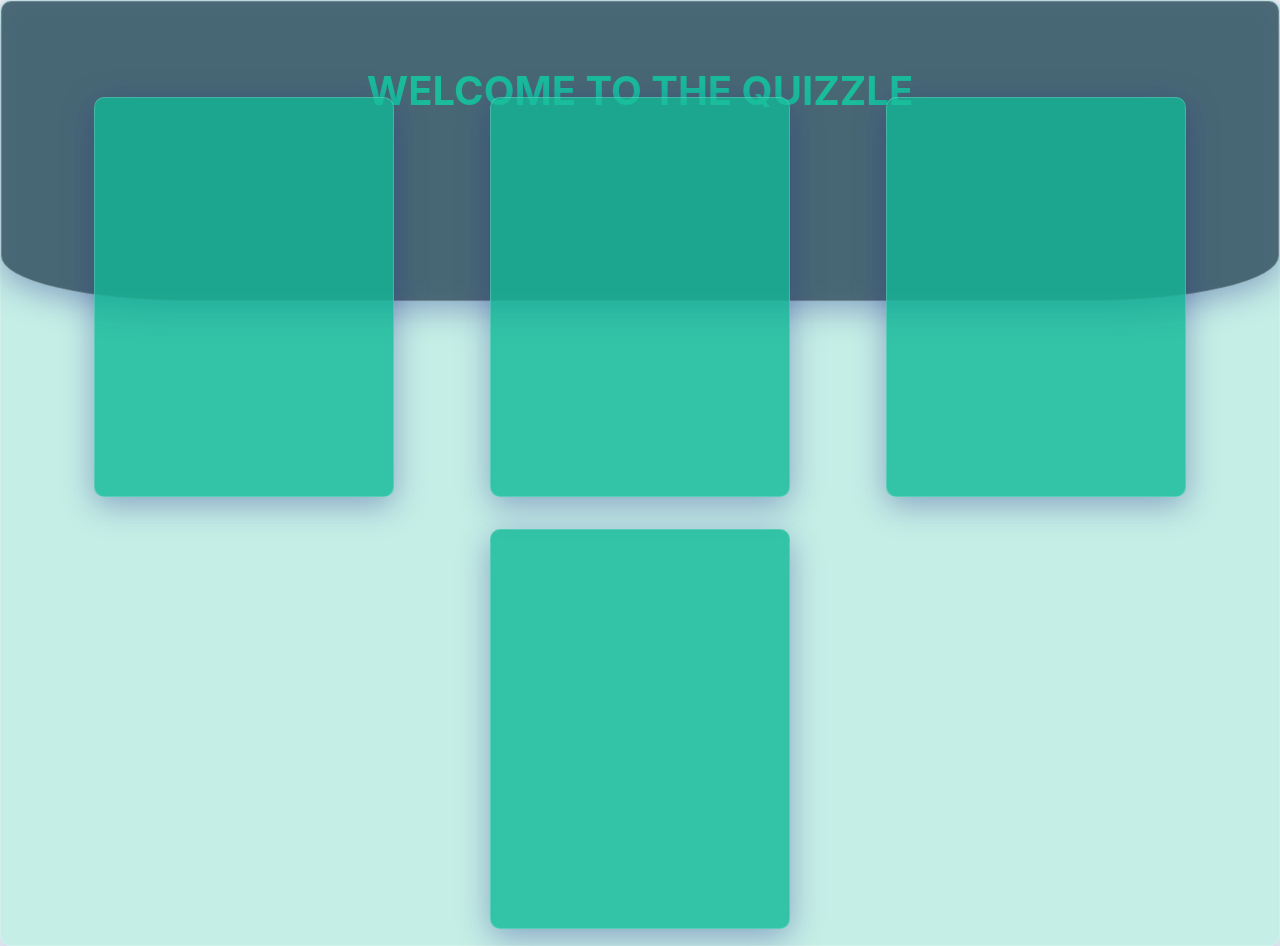
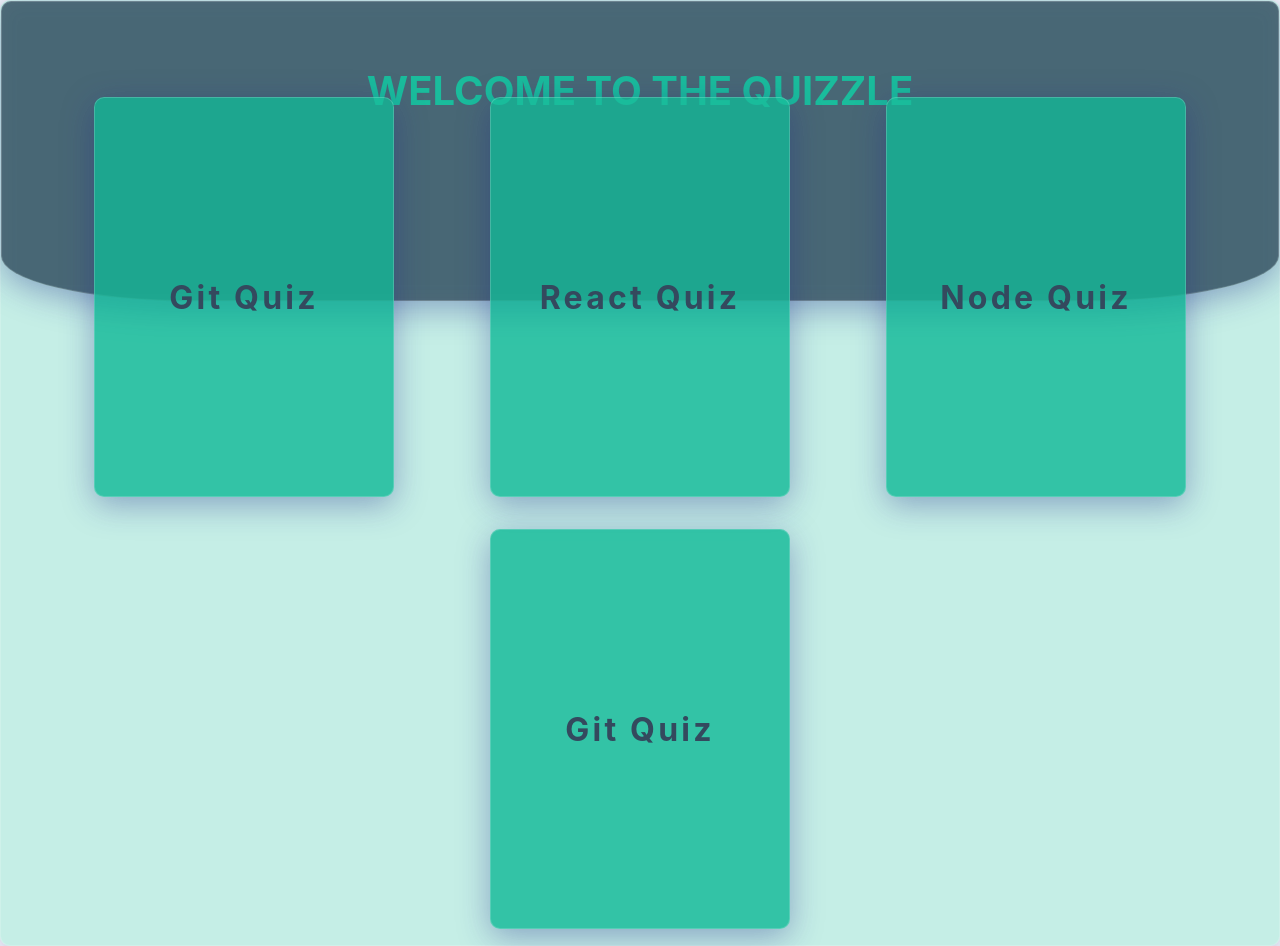
Before and after one commit to vineet-singhal2312/quizzle-fun-typescript, a React (Create React App) app: page /quizzes in a window 1280 px wide. Built offline with nearby package versions, Linux system fonts and the light colour scheme.

Commit message:
style: some changes , add: two quiz api , try to implement timer

```diff
--- a/src/App.css
+++ b/src/App.css
@@ -7,9 +7,12 @@
   box-sizing: border-box;
 }
 :root {
-
   --primaryColor: #487eb0;
 
   --secondaryColor: #1e282f;
   --textColor: grey;
 }
+
+.link {
+  text-decoration: none;
+}
--- a/src/components/header/Header.css
+++ b/src/components/header/Header.css
@@ -23,12 +23,16 @@
   border-bottom-right-radius: 15%;
 
   display: flex;
-  flex-direction: column;
+  /* flex-direction: column; */
   padding-top: 4rem;
-  /* align-items: center;
-  justify-content: center; */
+  align-items: center;
+  justify-content: center;
 }
 .header-heading {
   font-size: 2.5rem;
   color: var(--primaryColor);
+  /* justify-self: flex-start;
+   */
+
+  align-self: flex-start;
 }
--- a/src/components/header/Header.tsx
+++ b/src/components/header/Header.tsx
@@ -1,6 +1,56 @@
-import React from "react";
+import axios from "axios";
+import { useParams } from "react-router";
+import { intState, useQuiz } from "../providers/QuizContextProvider";
 import "./Header.css";
+import Button from "@material-ui/core/Button";
+
 export const Header = ({ heading }: { heading: string }) => {
+  const { quizName } = useParams();
+  const {
+    state,
+    dispatch,
+  }: {
+    state: intState;
+    dispatch: any;
+  } = useQuiz();
+  // useEffect((): any => {
+  //   const clearInterval = setInterval(() => {
+  //     setTimer((time) => time - 1);
+  //   }, 1000);
+  //   return clearInterval;
+  // }, []);
+
+  type question = {
+    quizName: string;
+
+    question: string;
+
+    plusPoint: number;
+    negativePoint: number;
+
+    rightOption?: string;
+    wrongOption?: string[];
+    options?: string[];
+  };
+
+  type Questions = question[];
+
+  const startQuiz = async () => {
+    try {
+      const res = await axios.get<Questions>(`/quiz/${quizName}`);
+      // console.log(res);
+
+      const data = res.data.map((qus) => ({
+        ...qus,
+        options: [qus.rightOption]
+          .concat(qus.wrongOption)
+          .sort(() => Math.random() - 0.5),
+      }));
+      dispatch({ type: "initialize-data", data: data });
+    } catch (error) {
+      console.log(error, "error");
+    }
+  };
   return (
     <div className="header">
       <h1 className="header-heading">{heading}</h1>
--- a/src/components/providers/QuizContextProvider.tsx
+++ b/src/components/providers/QuizContextProvider.tsx
@@ -8,6 +8,7 @@ export type intState = {
   isNxtBtn: boolean;
   clickedRight: string;
   clickedWrong: string;
+  startQuiz: boolean;
 };
 
 const initialState: intState = {
@@ -17,6 +18,7 @@ const initialState: intState = {
   isNxtBtn: false,
   clickedRight: "",
   clickedWrong: "",
+  startQuiz: false,
 };
 
 type question = {
@@ -38,12 +40,14 @@ type ACTIONTYPE =
   | { type: "increment"; negativePoint: number; plusPoint: number }
   | { type: "decrement"; negativePoint: number; plusPoint: number }
   | { type: "initialize-data"; data: Questions }
-  | { type: "increase-qus-number" }
+  | { type: "increase-qus-number"; payload: number }
   | { type: "next-button"; payload: boolean }
   | { type: "clicked-right"; payload: string }
   | { type: "clicked-wrong"; payload: string };
 
 const reducer = (state: typeof initialState, action: ACTIONTYPE) => {
+  console.log(state);
+
   switch (action.type) {
     case "increment":
       return { ...state, score: state.score + action.plusPoint };
@@ -52,12 +56,12 @@ const reducer = (state: typeof initialState, action: ACTIONTYPE) => {
       return { ...state, score: state.score - action.negativePoint };
 
     case "initialize-data":
-      return { ...state, data: action.data };
+      return { ...state, data: action.data, startQuiz: true };
     case "next-button":
       return { ...state, isNxtBtn: action.payload };
 
     case "increase-qus-number":
-      return { ...state, questionNum: state.questionNum + 1 };
+      return { ...state, questionNum: state.questionNum + action.payload };
     case "clicked-right":
       return { ...state, clickedRight: action.payload };
 
--- a/src/components/quiz/Quiz.css
+++ b/src/components/quiz/Quiz.css
@@ -37,7 +37,7 @@
 #button {
   background-color: var(--therdColor);
   width: 10rem;
-
+  letter-spacing: 2px;
   font-weight: 500;
   font-size: 1.1rem;
 }
--- a/src/components/quiz/Quiz.tsx
+++ b/src/components/quiz/Quiz.tsx
@@ -9,6 +9,7 @@ import { intState, useQuiz } from "../providers/QuizContextProvider";
 import { ScoreCard } from "../scorecard/ScoreCard";
 import { useParams } from "react-router";
 import { Header } from "../header/Header";
+import { Timer } from "../timer/Timer";
 
 const useStyles = makeStyles((theme: Theme) =>
   createStyles({
@@ -45,10 +46,28 @@ export function Quiz() {
 
   type Questions = question[];
 
-  useEffect(() => {
-    (async function () {
+  // useEffect(() => {
+  //   (async function () {
+  //     try {
+  //       const res = await axios.get<Questions>(`/${quizName}`);
+  //       // console.log(res);
+
+  //       const data = res.data.map((qus) => ({
+  //         ...qus,
+  //         options: [qus.rightOption]
+  //           .concat(qus.wrongOption)
+  //           .sort(() => Math.random() - 0.5),
+  //       }));
+  //       dispatch({ type: "initialize-data", data: data });
+  //     } catch (error) {
+  //       console.log(error, "error");
+  //     }
+  //   })();
+  // }, []);
+
+  const startQuiz = async () => {
     try {
-        const res = await axios.get<Questions>(`/${quizName}`);
+      const res = await axios.get<Questions>(`/quiz/${quizName}`);
       // console.log(res);
 
       const data = res.data.map((qus) => ({
@@ -61,16 +80,33 @@ export function Quiz() {
     } catch (error) {
       console.log(error, "error");
     }
-    })();
-  }, []);
+  };
 
   return (
     <div className="quiz">
-      <Header heading="LET'S PLAY" />
+      {state.startQuiz === false && (
+        <Header heading="READ THE INSTRUCTION BELOW!!" />
+      )}
+      {state.startQuiz && state.questionNum < 10 && <Timer />}
 
-      {/* <h1>SCORE : {state.score}</h1> */}
+      {state.startQuiz ? (
+        <Header heading=" LET'S PLAY" />
+      ) : (
+        <Button id="button" onClick={() => startQuiz()}>
+          Start
+        </Button>
+      )}
+
       <div className="question-card-div">
-        {state.questionNum < 10 ? <QuestionCard /> : <ScoreCard />}
+        {state.startQuiz ? (
+          state.questionNum < 10 ? (
+            <QuestionCard />
+          ) : (
+            <ScoreCard />
+          )
+        ) : (
+          <></>
+        )}
       </div>
 
       <div className="next-btn-div">
@@ -83,6 +119,7 @@ export function Quiz() {
               onClick={() => {
                 dispatch({
                   type: "increase-qus-number",
+                  payload: 1,
                 });
 
                 dispatch({
--- a/src/components/quizzes/Quizzes.css
+++ b/src/components/quizzes/Quizzes.css
@@ -28,6 +28,10 @@
 .quiz-card {
   height: 400px;
   width: 300px;
+  display: flex;
+  flex-direction: column;
+  align-items: center;
+  justify-content: center;
   background: rgba(26, 188, 156, 0.8);
   box-shadow: 0 8px 32px 0 rgba(31, 38, 135, 0.37);
   backdrop-filter: blur(0px);
@@ -36,3 +40,13 @@
   border: 1px solid rgba(255, 255, 255, 0.18);
   margin: 1rem 3rem;
 }
+.quiz-name-heading {
+  font-size: 2rem;
+  text-transform: capitalize;
+  letter-spacing: 0.2rem;
+  color: var(--therdColor);
+}
+.quiz-name-heading:hover {
+  transform: scale(1.2);
+  transition: all 0.5s;
+}
--- a/src/components/quizzes/Quizzes.tsx
+++ b/src/components/quizzes/Quizzes.tsx
@@ -8,17 +8,17 @@ export const Quizzes = () => {
     <div className="quizzes">
       <Header heading="WELCOME TO THE QUIZZLE" />
 
-      <Link to="/quizzes/cliquiz" className="quiz-card">
-        <div></div>
+      <Link to="/quizzes/git-quiz" className="quiz-card link">
+        <h1 className="quiz-name-heading">Git quiz</h1>
       </Link>
-      <Link to="/quizzes/cliquiz" className="quiz-card">
-        <div></div>
+      <Link to="/quizzes/react-quiz" className="quiz-card link">
+        <h1 className="quiz-name-heading">React quiz</h1>
       </Link>
-      <Link to="/quizzes/cliquiz" className="quiz-card">
-        <div></div>
+      <Link to="/quizzes/node-quiz" className="quiz-card link">
+        <h1 className="quiz-name-heading">Node quiz</h1>
       </Link>
-      <Link to="/quizzes/cliquiz" className="quiz-card">
-        <div></div>
+      <Link to="/quizzes/cliquiz" className="quiz-card link">
+        <h1 className="quiz-name-heading">Git quiz</h1>
       </Link>
     </div>
   );
--- a/src/components/scorecard/ScoreCard.css
+++ b/src/components/scorecard/ScoreCard.css
@@ -16,4 +16,5 @@
   justify-content: space-around;
   align-items: center;
   background-color: var(--secondaryColor);
+  z-index: 1;
 }
--- /dev/null
+++ b/src/components/timer/Timer.css
@@ -0,0 +1,19 @@
+:root {
+  --primaryColor: #1abc9c;
+
+  --secondaryColor: #ecf0f1;
+  --therdColor: #34495e;
+  --textColor: grey;
+}
+
+.timer {
+  font-size: 1.2rem;
+  color: var(--therdColor);
+  text-transform: capitalize;
+  position: fixed;
+  bottom: 3%;
+  left: 1.5%;
+}
+.time {
+  color: black;
+}
--- /dev/null
+++ b/src/components/timer/Timer.tsx
@@ -0,0 +1,48 @@
+import React, { useEffect, useState } from "react";
+import { setInterval } from "timers";
+import { useQuiz } from "../providers/QuizContextProvider";
+import "./Timer.css";
+export const Timer = () => {
+  const { state, dispatch } = useQuiz();
+  const [timer, setTimer] = useState<number>(3);
+
+  async function aa() {
+    if (timer === 0) {
+      await dispatch({
+        type: "increase-qus-number",
+        payload: 1,
+      });
+      // await setTimer(3);
+    }
+  }
+
+  aa();
+
+  useEffect((): any => {
+    // const clearInterval = setInterval(() => {
+    //   setTimer((time) => time - 1);
+    // }, 1000);
+    // return clearInterval;
+
+    let myInterval = setInterval(() => {
+      setTimer((time) => time - 1);
+    }, 1000);
+    return () => {
+      clearInterval(myInterval);
+    };
+  }, []);
+
+  useEffect(() => {
+    setTimer(() => 3);
+  }, [state.questionNum]);
+
+  if (timer < 0) {
+    setTimer(5);
+  }
+
+  return (
+    <div className="timer">
+      <h2>Time left: {timer}</h2>
+    </div>
+  );
+};
```
Also changed, not shown: src/components/questioncard/QuestionCard.tsx (+8 -0 lines). Lines whose indentation alone changed are shown as unchanged.
